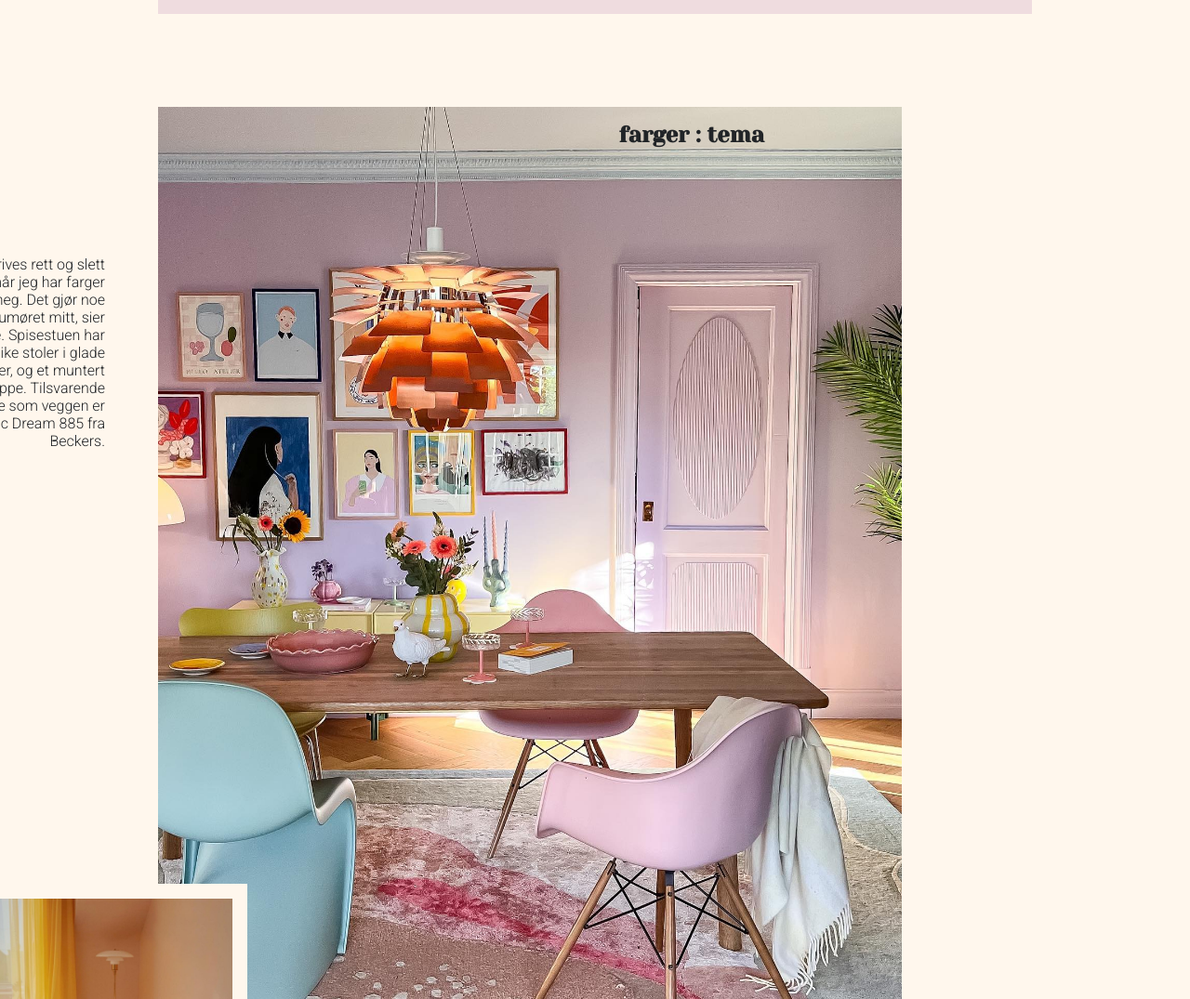
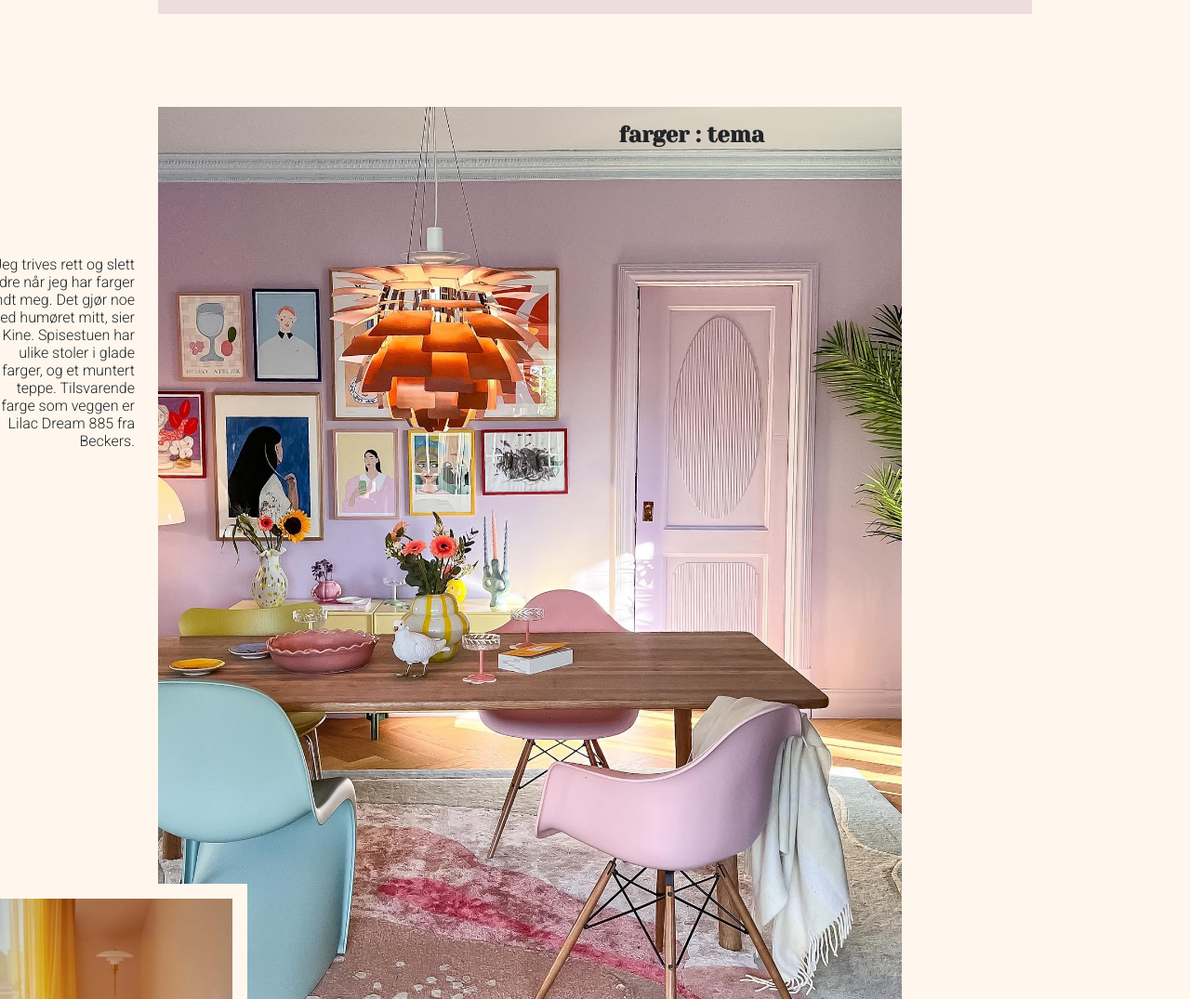
Before and after one commit to camona/Full-fargefest, a plain HTML site: page index.html in a window 1280 px wide. Shown: the part 2400-3475 px from the top of the page at 93% size. Drawn offline with Linux system fonts and the light colour scheme.

Commit message:
update text position

```diff
--- a/style.css
+++ b/style.css
@@ -153,7 +153,7 @@ main h2 {
     position: absolute;
     width: 25%;
     top: 10rem;
-    left: -14rem;
+    left: -12rem;
     text-align: right;
 }
 
```
